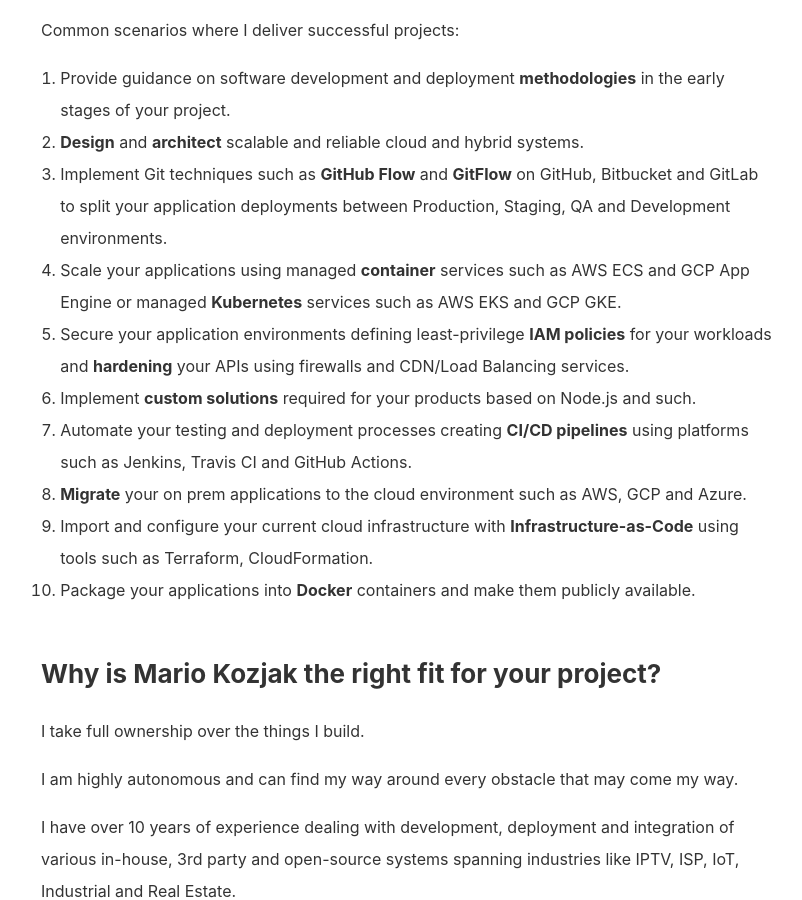
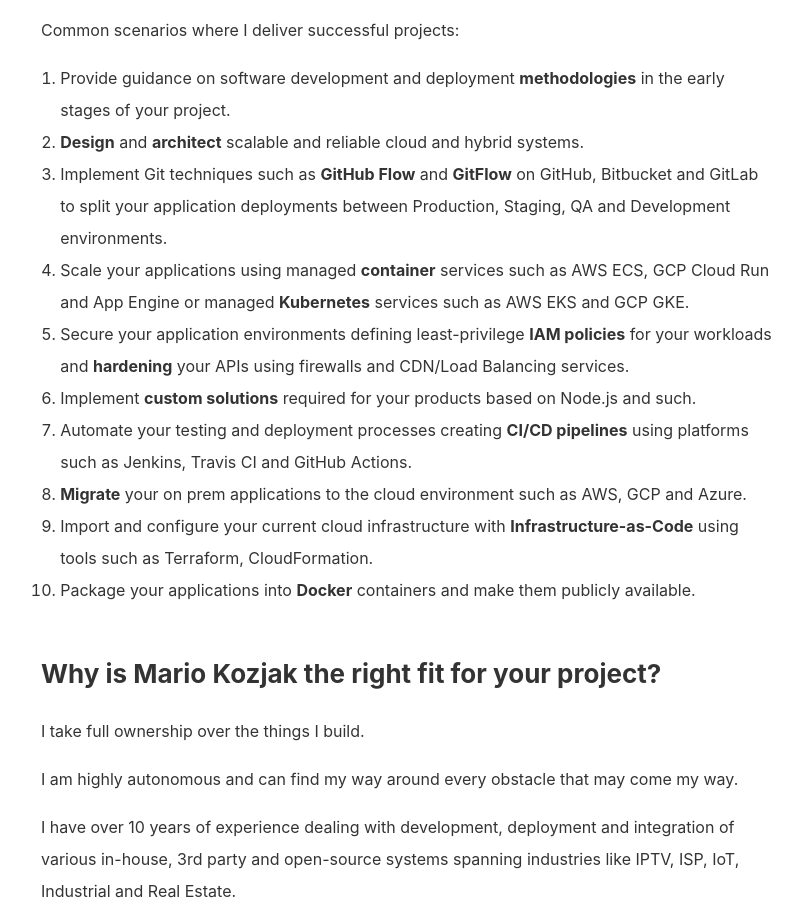
Before and after one commit to mkozjak/mkozjak.github.io, a Jekyll site: the page built from index.html, in a window 1280 px wide and 900 px high, scrolled down 707 px. Shown: the whole window, without its empty margins (231-1033 px from the left). Built offline with Jekyll 4.4.1, drawn with Linux system fonts in a browser that asks for light colours.

Commit message:
Update index.html

```diff
--- a/index.html
+++ b/index.html
@@ -22,7 +22,7 @@
         <li>Provide guidance on software development and deployment <strong>methodologies</strong> in the early stages of your project.</li>
         <li><strong>Design</strong> and <strong>architect</strong> scalable and reliable cloud and hybrid systems.</li>
         <li>Implement Git techniques such as <strong>GitHub Flow</strong> and <strong>GitFlow</strong> on GitHub, Bitbucket and GitLab to split your application deployments between Production, Staging, QA and Development environments.</li>
-        <li>Scale your applications using managed <strong>container</strong> services such as AWS ECS and GCP App Engine or managed <strong>Kubernetes</strong> services such as AWS EKS and GCP GKE.</li>
+        <li>Scale your applications using managed <strong>container</strong> services such as AWS ECS, GCP Cloud Run and App Engine or managed <strong>Kubernetes</strong> services such as AWS EKS and GCP GKE.</li>
         <li>Secure your application environments defining least-privilege <strong>IAM policies</strong> for your workloads and <strong>hardening</strong> your APIs using firewalls and CDN/Load Balancing services.</li>
         <li>Implement <strong>custom solutions</strong> required for your products based on Node.js and such.</li>
         <li>Automate your testing and deployment processes creating <strong>CI/CD pipelines</strong> using platforms such as Jenkins, Travis CI and GitHub Actions.</li>
```
